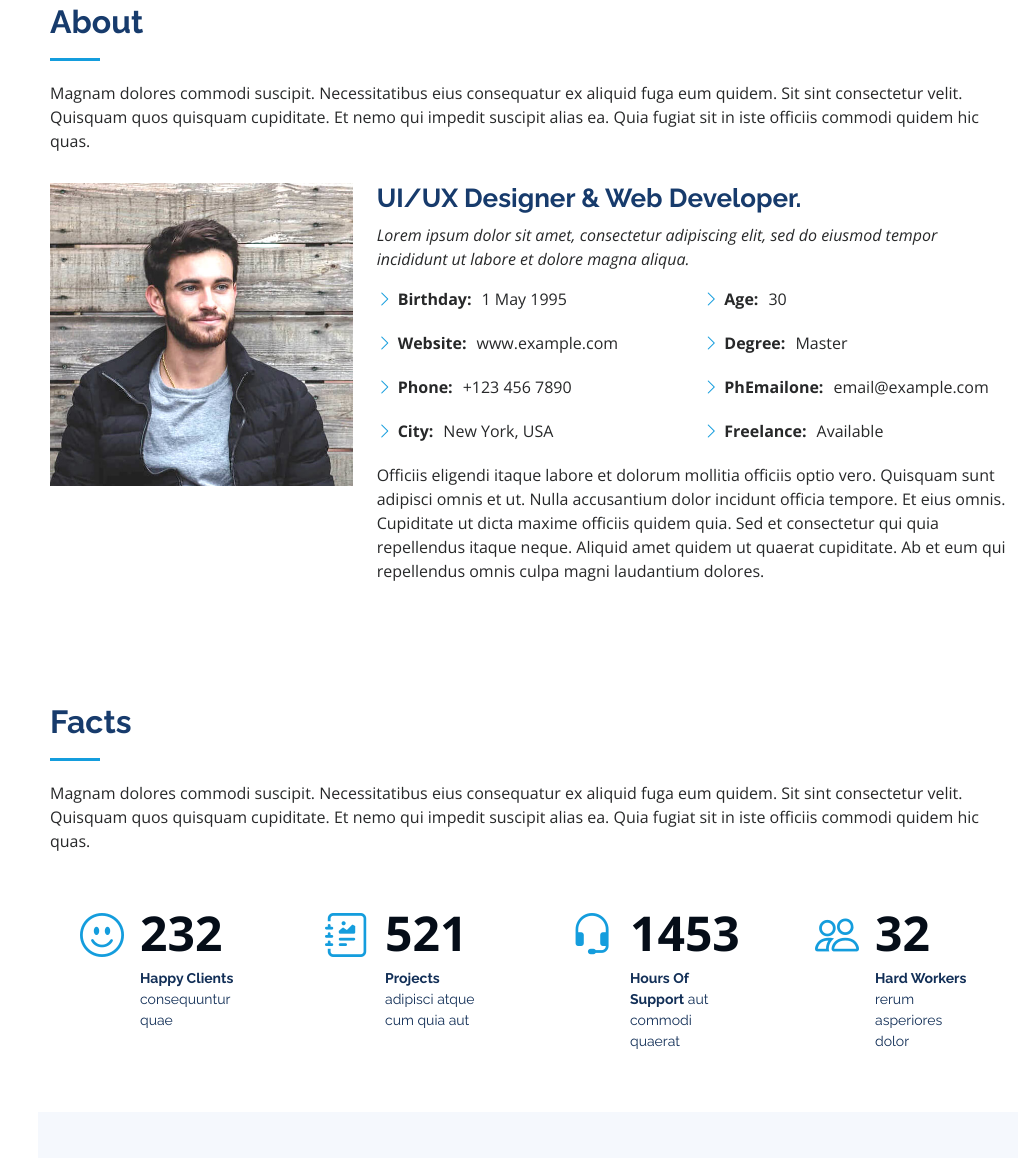
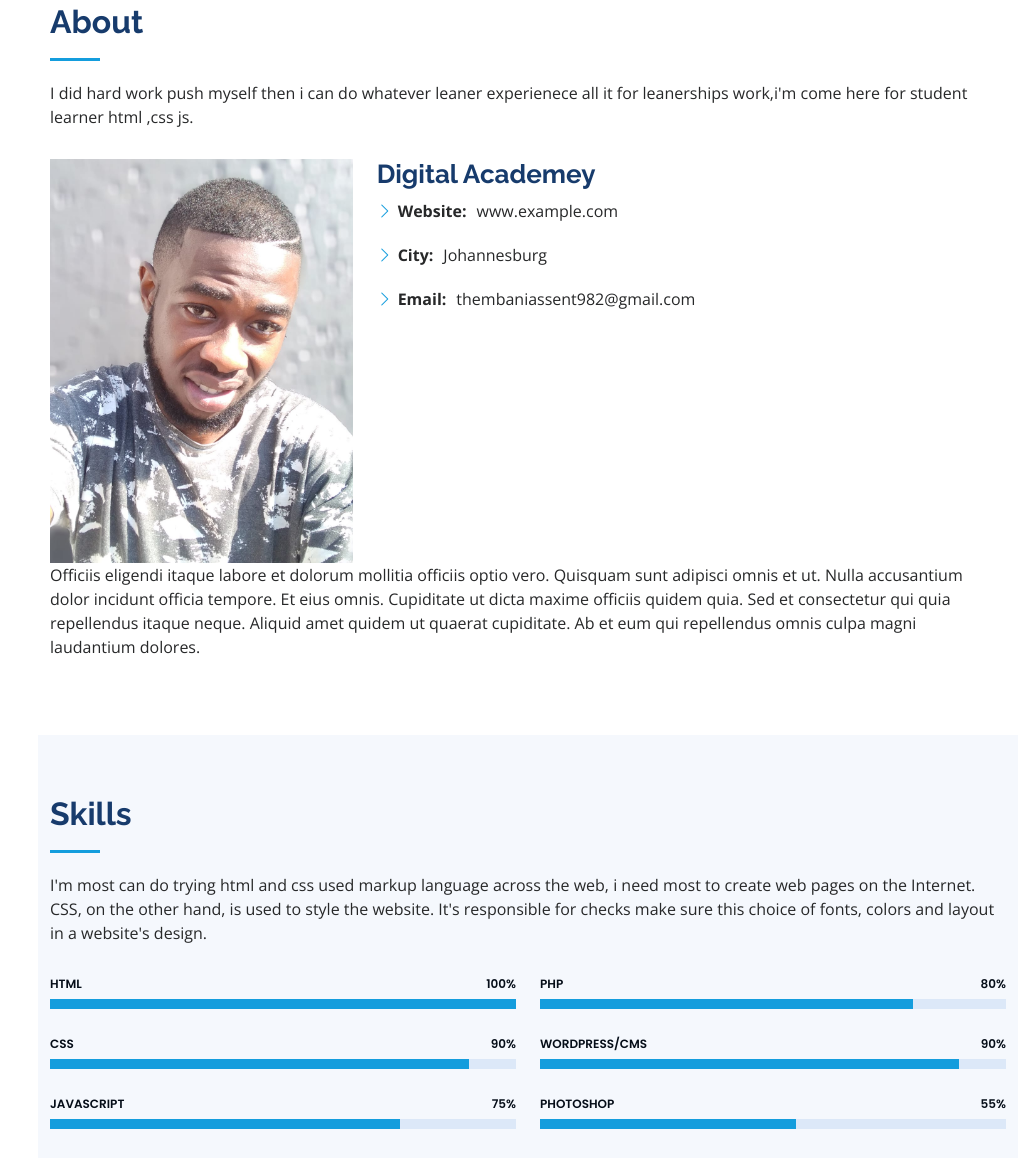
Before and after one commit to Tshembani30/cv, a plain HTML site: page index.html in a window 1280 px wide. Shown: the part 857-2015 px from the top of the page, without its empty margins (262-1280 px from the left). Drawn offline with nearby package versions, Linux system fonts and the light colour scheme; files whose address does not match are found by name.

Commit message:
section-title

```diff
--- a/index.html
+++ b/index.html
@@ -80,35 +80,25 @@
 
         <div class="section-title">
           <h2>About</h2>
-          <p>Magnam dolores commodi suscipit. Necessitatibus eius consequatur ex aliquid fuga eum quidem. Sit sint consectetur velit. Quisquam quos quisquam cupiditate. Et nemo qui impedit suscipit alias ea. Quia fugiat sit in iste officiis commodi quidem hic quas.</p>
+          <p>I did hard work push myself then i can do whatever leaner experienece all it for leanerships work,i'm come here for student learner html ,css js.</p>
         </div>
 
         <div class="row">
           <div class="col-lg-4" data-aos="fade-right">
-            <img src="assets/img/profile-img.jpg" class="img-fluid" alt="">
+            <img src="IMG-20220317-WA0009.jpg" class="img-fluid" alt="">
           </div>
           <div class="col-lg-8 pt-4 pt-lg-0 content" data-aos="fade-left">
-            <h3>UI/UX Designer &amp; Web Developer.</h3>
-            <p class="fst-italic">
-              Lorem ipsum dolor sit amet, consectetur adipiscing elit, sed do eiusmod tempor incididunt ut labore et dolore
-              magna aliqua.
-            </p>
+            <h3>Digital Academey</h3>
+
             <div class="row">
               <div class="col-lg-6">
                 <ul>
-                  <li><i class="bi bi-chevron-right"></i> <strong>Birthday:</strong> <span>1 May 1995</span></li>
                   <li><i class="bi bi-chevron-right"></i> <strong>Website:</strong> <span>www.example.com</span></li>
-                  <li><i class="bi bi-chevron-right"></i> <strong>Phone:</strong> <span>+123 456 7890</span></li>
-                  <li><i class="bi bi-chevron-right"></i> <strong>City:</strong> <span>New York, USA</span></li>
+                  <li><i class="bi bi-chevron-right"></i> <strong>City:</strong> <span>Johannesburg</span></li>
+                  <li><i class="bi bi-chevron-right"></i> <strong>Email:</strong> <span>thembaniassent982@gmail.com</span></li>
                 </ul>
               </div>
-              <div class="col-lg-6">
-                <ul>
-                  <li><i class="bi bi-chevron-right"></i> <strong>Age:</strong> <span>30</span></li>
-                  <li><i class="bi bi-chevron-right"></i> <strong>Degree:</strong> <span>Master</span></li>
-                  <li><i class="bi bi-chevron-right"></i> <strong>PhEmailone:</strong> <span>email@example.com</span></li>
-                  <li><i class="bi bi-chevron-right"></i> <strong>Freelance:</strong> <span>Available</span></li>
-                </ul>
+
               </div>
             </div>
             <p>
@@ -121,7 +111,7 @@
       </div>
     </section><!-- End About Section -->
 
-    <!-- ======= Facts Section ======= -->
+    <!-- ======= Facts Section =======
     <section id="facts" class="facts">
       <div class="container">
 
@@ -161,7 +151,7 @@
               <i class="bi bi-people"></i>
               <span data-purecounter-start="0" data-purecounter-end="32" data-purecounter-duration="1" class="purecounter"></span>
               <p><strong>Hard Workers</strong> rerum asperiores dolor</p>
-            </div>
+            </div> -->
           </div>
 
         </div>
@@ -175,7 +165,10 @@
 
         <div class="section-title">
           <h2>Skills</h2>
-          <p>Magnam dolores commodi suscipit. Necessitatibus eius consequatur ex aliquid fuga eum quidem. Sit sint consectetur velit. Quisquam quos quisquam cupiditate. Et nemo qui impedit suscipit alias ea. Quia fugiat sit in iste officiis commodi quidem hic quas.</p>
+          <p>I'm most can do trying html and css used markup language across the web,
+            i need most to create web pages on the Internet. CSS, on the other hand,
+            is used to style the website. It's responsible for checks make sure this choice of fonts,
+            colors and layout in a website's design.</p>
         </div>
 
         <div class="row skills-content">
```
Also changed, not shown: 125429728_1169028426828227_4378102649525889962_n.jpg (added), IMG-20220317-WA0009.jpg (added).
